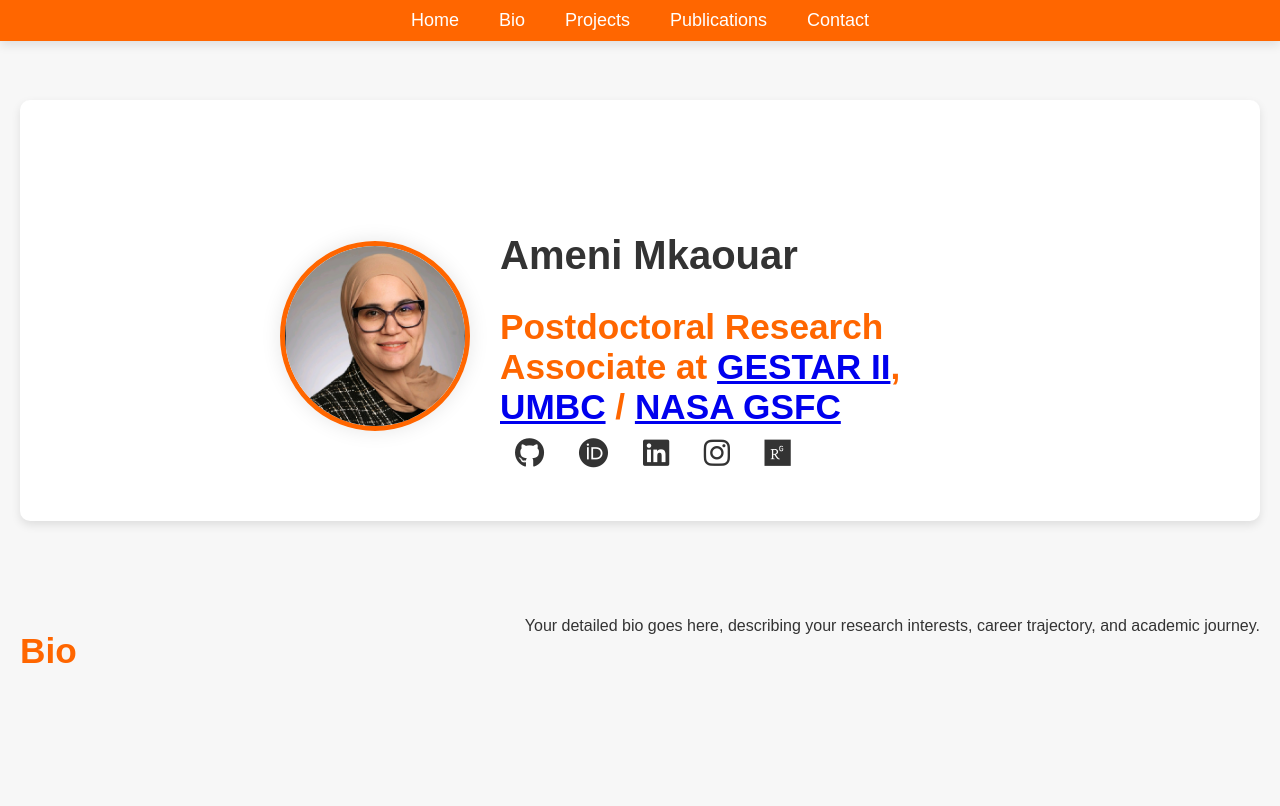
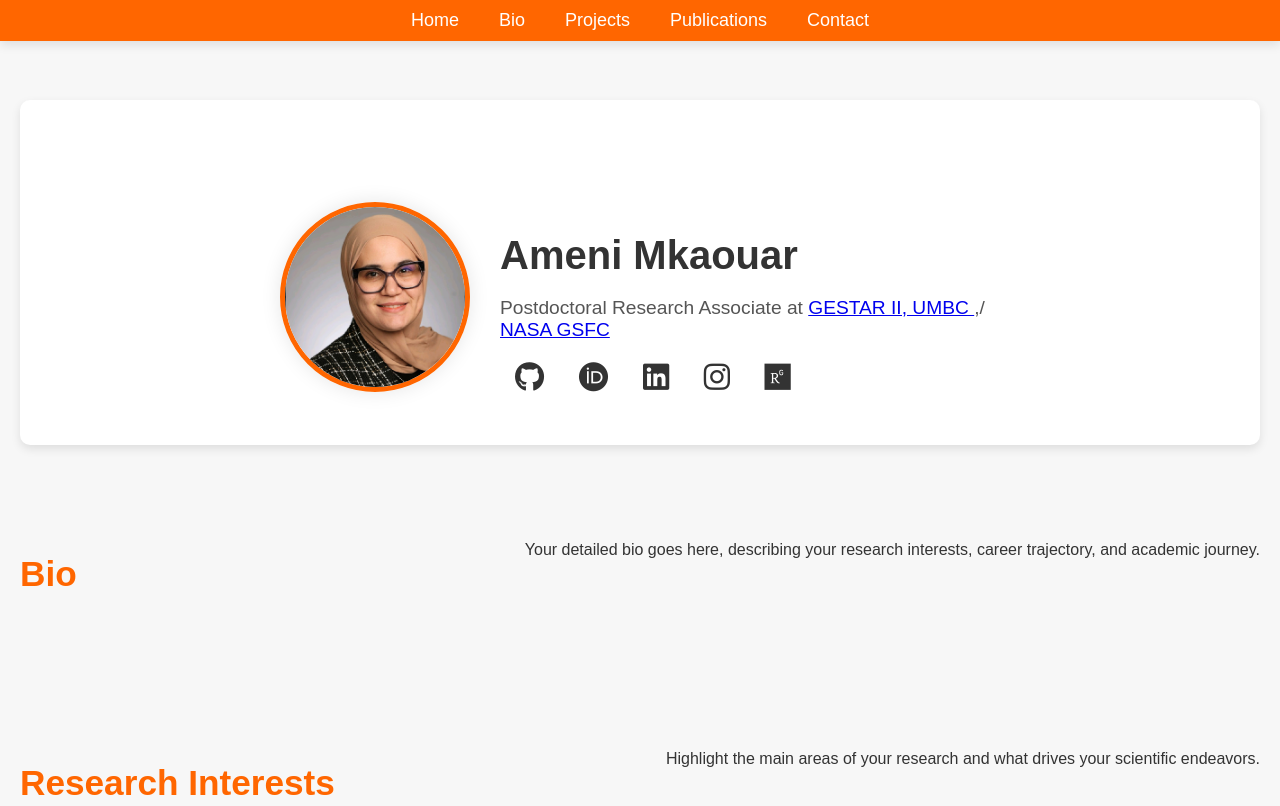
Before and after one commit to Ameni-Mkaouar/Ameni-Mkaouar.github.io, a plain HTML site: page index.html in a window 1280 px wide. Shown: the top 806 px of the page. Drawn offline with Linux system fonts and the light colour scheme.

Commit message:
Update index.html

```diff
--- a/index.html
+++ b/index.html
@@ -198,16 +198,15 @@
     </nav>
   </header>
 
-  <!-- Home Section -->
+  <!-- Home Section ------------------------------------------------------------------------------------------------------------------------------------------------------------- -->
   <section id="home">
     <img src="1733868390031.jpg" alt="Your Photo">
     <div class="profile-text">
       <h1>Ameni Mkaouar</h1>
-      <h2>Postdoctoral Research Associate at
-        <a href="https://gestar.org" target="_blank">GESTAR II</a>,
-        <a href="https://www.umbc.edu" target="_blank">UMBC</a> /
-        <a href="https://www.nasa.gov/center/goddard" target="_blank">NASA GSFC</a>
-      </h2>
+      <p>Postdoctoral Research Associate at
+        <a href="https://gestar2.umbc.edu/directory/researchers-l-q/" target="_blank">GESTAR II, UMBC </a>,/
+        <a href="https://science.gsfc.nasa.gov/sci/bio/ameni.mkaouar" target="_blank">NASA GSFC</a>
+      <p>
 
       <div class="social-links">
         <a href="https://github.com/your-profile" target="_blank"><i class="fab fa-github"></i></a>
```
